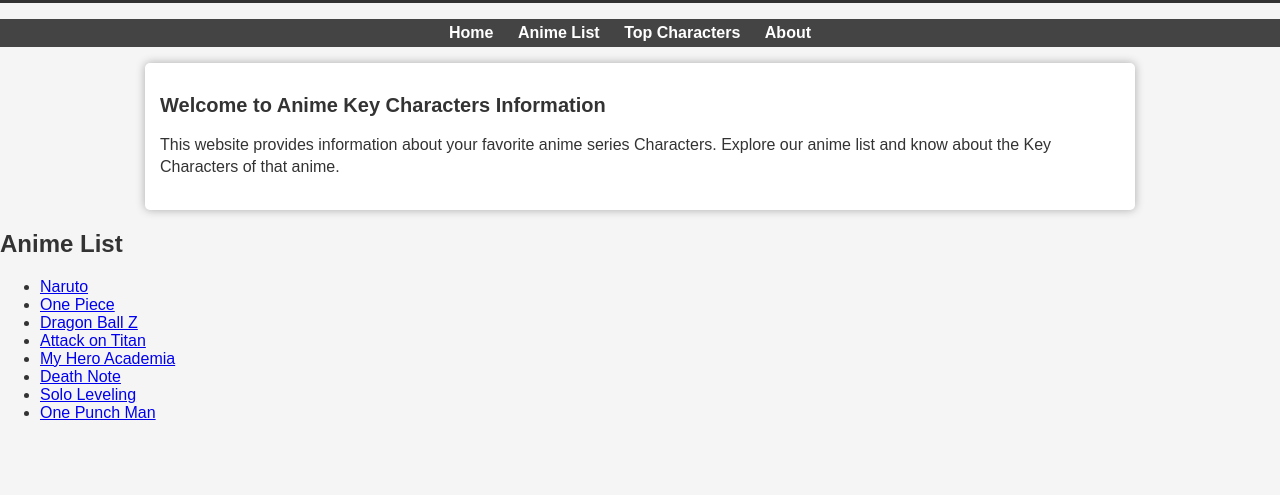
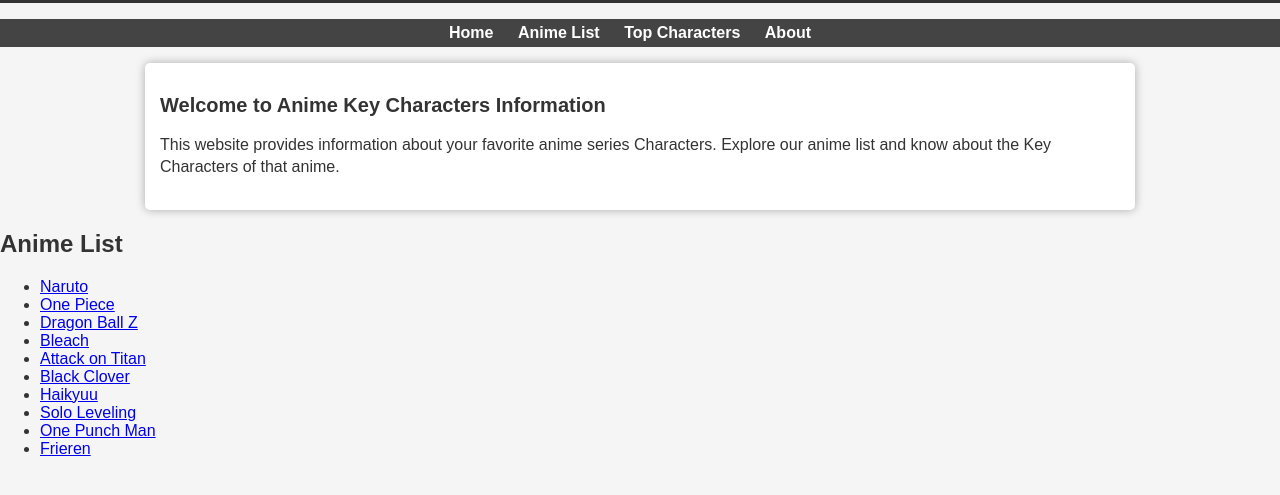
Before and after one commit to singhalaadi/Anifo, a plain HTML site: page index.html in a window 1280 px wide. Shown: the part 81-576 px from the top of the page. Drawn offline with Linux system fonts and the light colour scheme.

Commit message:
Modifications

```diff
--- a/index.html
+++ b/index.html
@@ -31,11 +31,14 @@
             <li><a href="#">Naruto</a></li>
             <li><a href="#">One Piece</a></li>
             <li><a href="#">Dragon Ball Z</a></li>
+            <li><a href="#">Bleach</a></li>
             <li><a href="#">Attack on Titan</a></li>
-            <li><a href="#">My Hero Academia</a></li>
-            <li><a href="#">Death Note</a></li>
+            <li><a href="#">Black Clover</a></li>
+            <li><a href="#">Haikyuu</a></li>
             <li><a href="#">Solo Leveling</a></li>
             <li><a href="#">One Punch Man</a></li>
+            <li><a href="#">Frieren</a></li>
+
         </ul>
     </div>
 </body>
```
